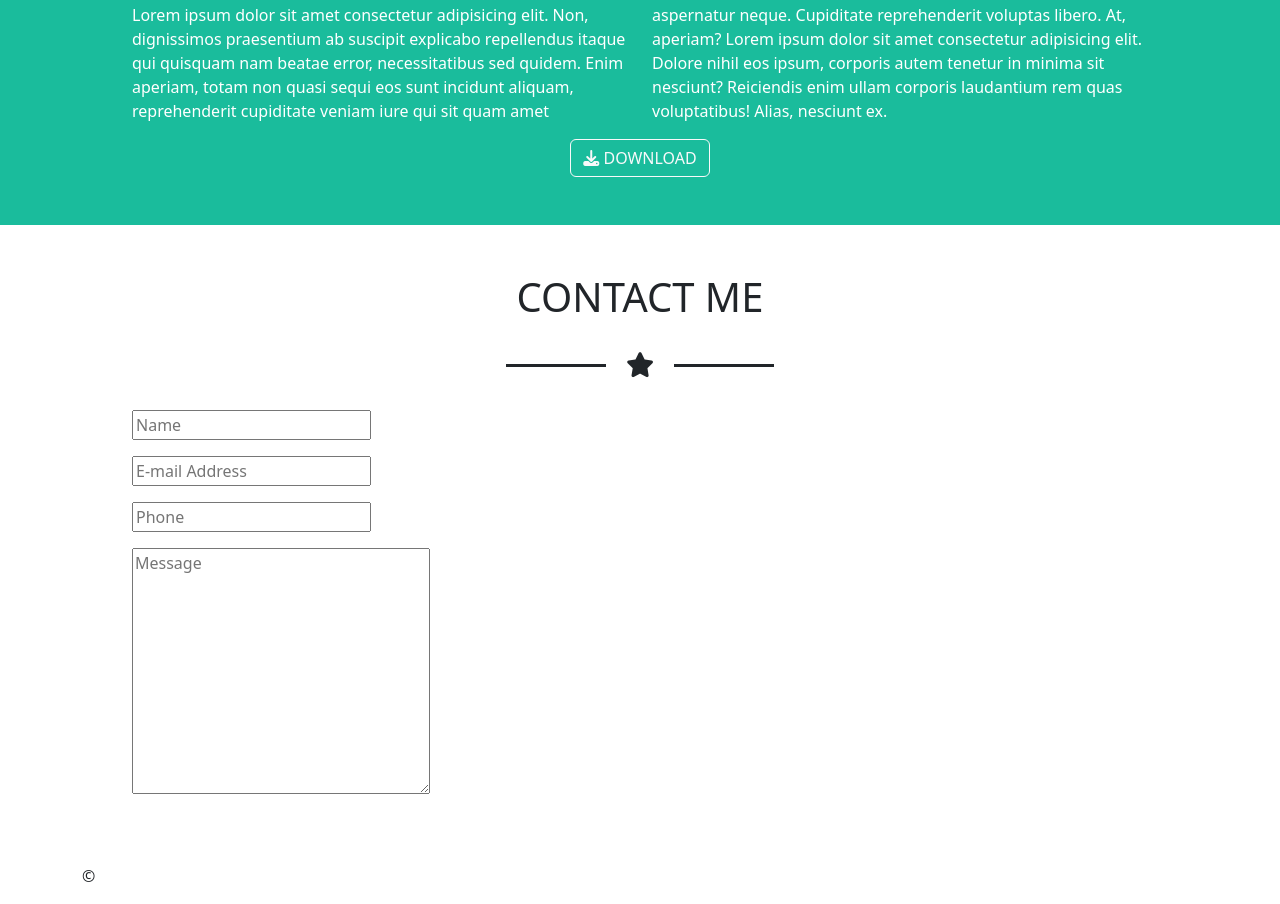
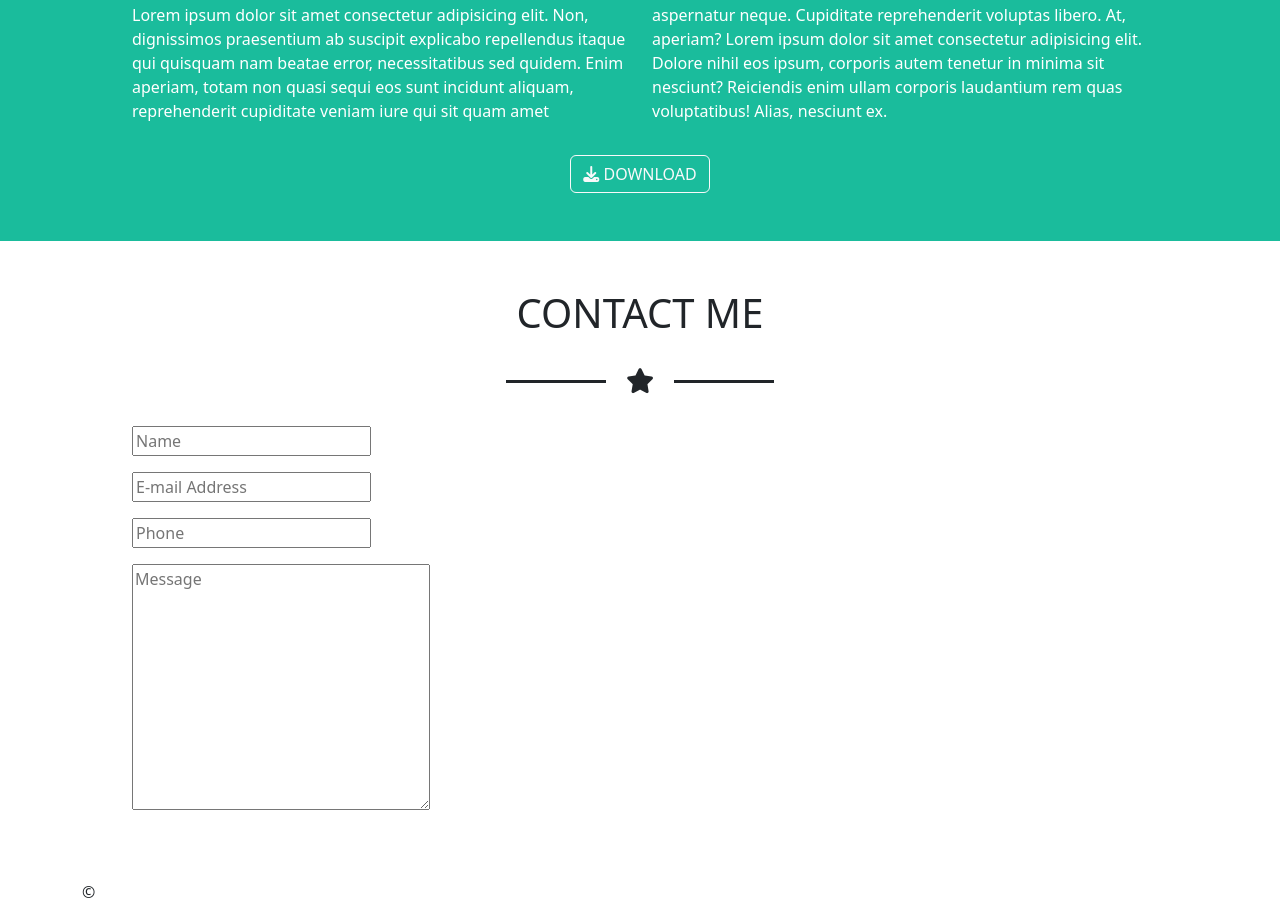
Before and after one commit to EnricoClem/html-css-bootstrap-freelancer, a plain HTML site: page index.html in a window 1280 px wide. Shown: the part 1580-2484 px from the top of the page. Drawn offline with nearby package versions, Linux system fonts and the light colour scheme.

Commit message:
FIXED - about download button

```diff
--- a/index.html
+++ b/index.html
@@ -86,7 +86,7 @@
             </div>
             <div class="container">
                 <p class="column-paragraph boxed-content">Lorem ipsum dolor sit amet consectetur adipisicing elit. Non, dignissimos praesentium ab suscipit explicabo repellendus itaque qui quisquam nam beatae error, necessitatibus sed quidem. Enim aperiam, totam non quasi sequi eos sunt incidunt aliquam, reprehenderit cupiditate veniam iure qui sit quam amet aspernatur neque. Cupiditate reprehenderit voluptas libero. At, aperiam? Lorem ipsum dolor sit amet consectetur adipisicing elit. Dolore nihil eos ipsum, corporis autem tenetur in minima sit nesciunt? Reiciendis enim ullam corporis laudantium rem quas voluptatibus! Alias, nesciunt ex.</p>
-                <div class="text-center">
+                <div class="text-center pt-3">
                     <a href="#" class="btn btn-outline-light">
                         <i class="fa-solid fa-download"></i>
                         DOWNLOAD
```
